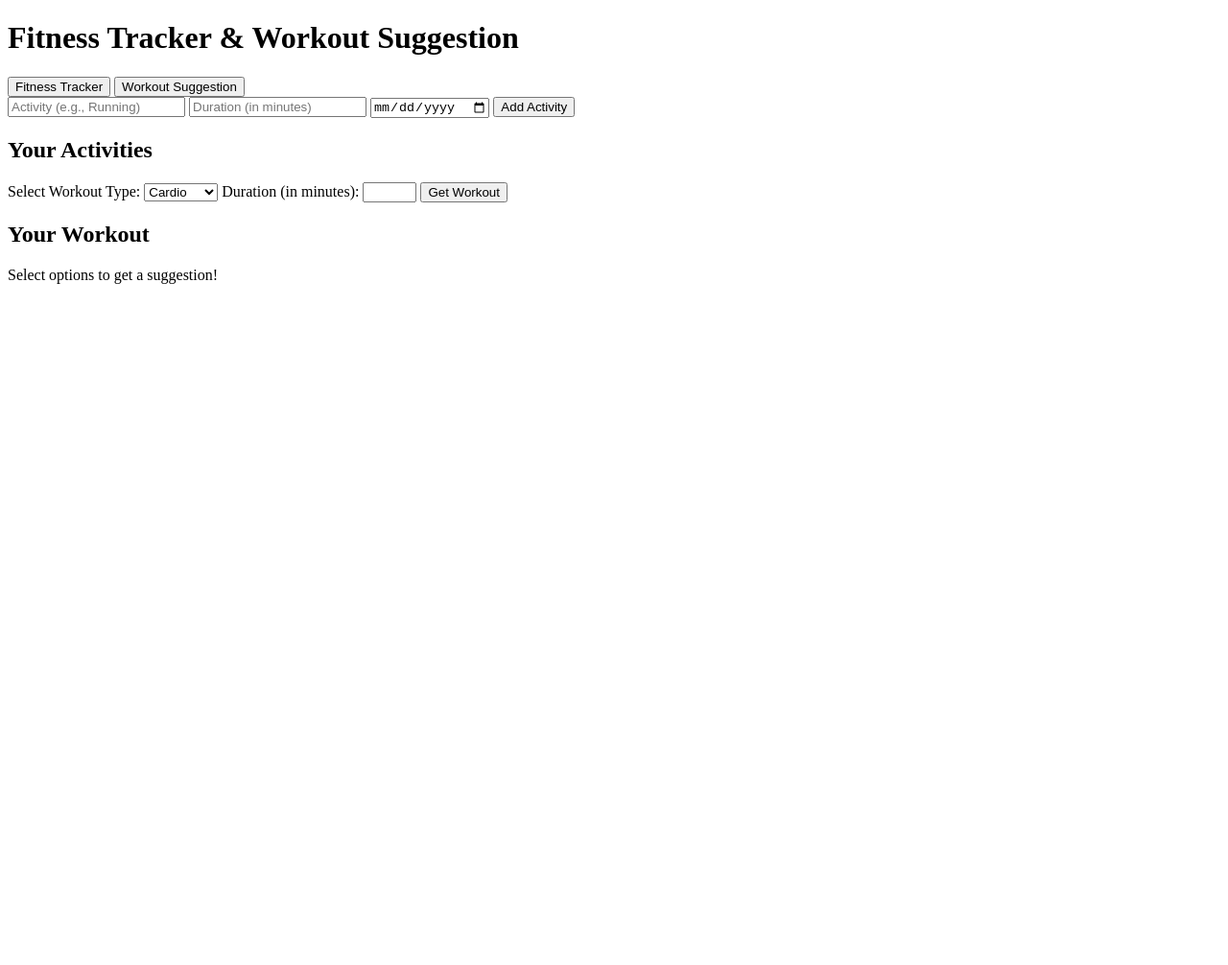
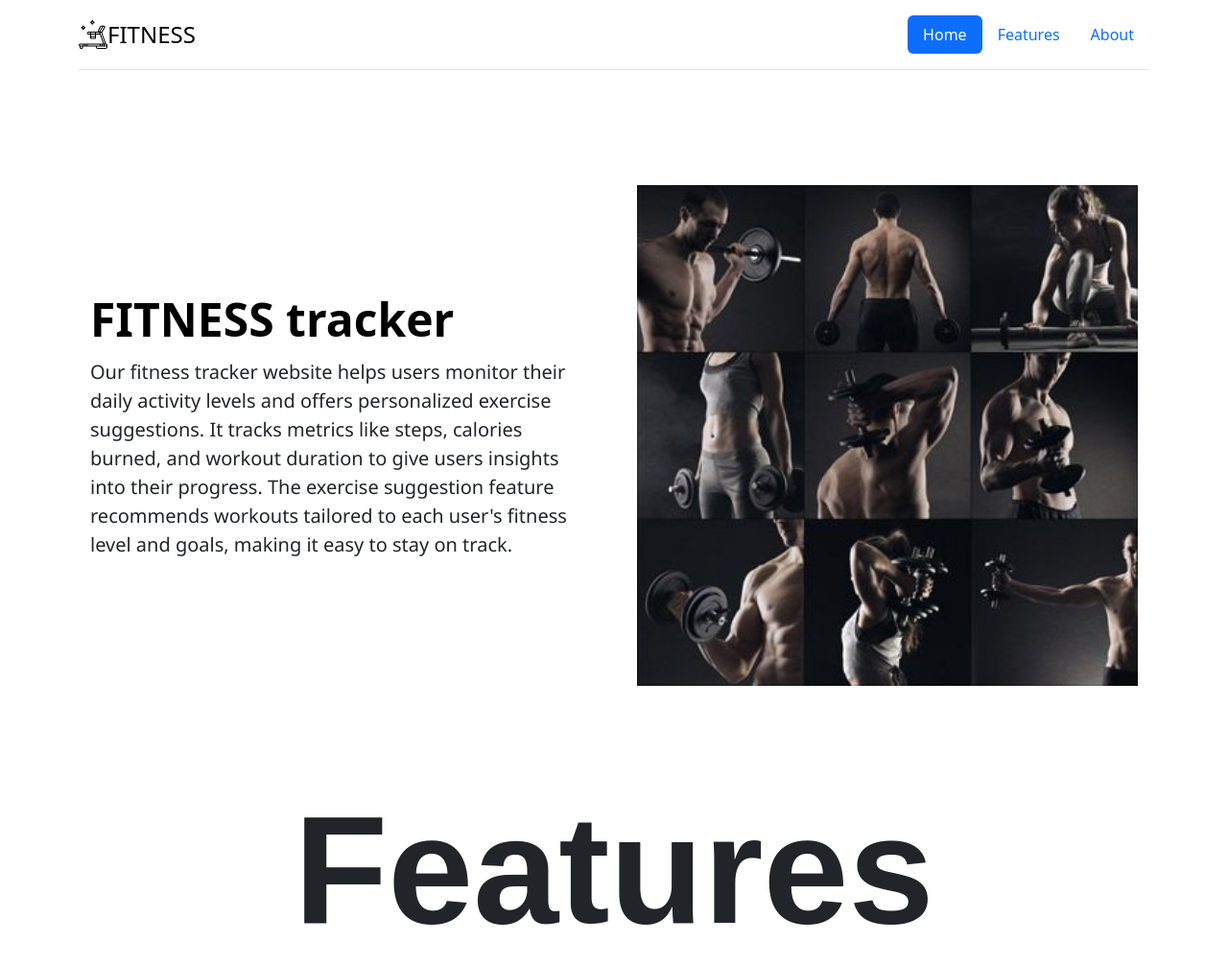
Before and after one commit to kashyap-chadha/Fitness-tracker-website, a plain HTML site: page index.html in a window 1280 px wide. Shown: the top 1006 px of the page at 96% size. Before the commit the page ends 800 px from the top, so only its background shows below. Drawn offline with nearby package versions, Linux system fonts and the light colour scheme.

Commit message:
index.html

```diff
--- a/index.html
+++ b/index.html
@@ -2,55 +2,70 @@
 <html lang="en">
 <head>
   <meta charset="UTF-8">
-  <meta name="viewport" content="width=device-width, initial-scale=1.0">
-  <title>Fitness Tracker & Workout Suggestion</title>
-  <link rel="stylesheet" href="style.css">
+  <link href="https://cdn.jsdelivr.net/npm/bootstrap@5.3.3/dist/css/bootstrap.min.css" rel="stylesheet" integrity="sha384-QWTKZyjpPEjISv5WaRU9OFeRpok6YctnYmDr5pNlyT2bRjXh0JMhjY6hW+ALEwIH" crossorigin="anonymous">
+  <title>Fitnees tracker</title>
+  <link rel="stylesheet" href="./style.css">
 </head>
 <body>
-  <div class="container">
-    <h1>Fitness Tracker & Workout Suggestion</h1>
+  <section id="nav">
+    <div class="container">
+      <header class="d-flex flex-wrap justify-content-center py-3 mb-4 border-bottom">
+        <a href="#" class="d-flex align-items-center mb-3 mb-md-0 me-md-auto link-body-emphasis text-decoration-none">
+          <img src="./images/fitness-gym-svgrepo-com.svg" height="40px" width="30px" alt="">
+          <span class="fs-4"> FITNESS</span>
+        </a>
 
-    <div class="tabs">
-      <button class="tab-btn active" data-tab="tracker">Fitness Tracker</button>
-      <button class="tab-btn" data-tab="workout">Workout Suggestion</button>
+        <ul class="nav nav-pills">
+          <li class="nav-item"><a href="#home" class="nav-link active" aria-current="page">Home</a></li>
+          <li class="nav-item"><a href="#Features" class="nav-link">Features</a></li>
+          <li class="nav-item"><a href="./about.html" class="nav-link">About</a></li>
+        </ul>
+      </header>
+    </div>
+  </section>
+  <section id="home">
+    <div class="container col-xxl-8 px-4 py-5">
+      <div class="row flex-lg-row-reverse align-items-center g-5 py-5">
+        <div class="col-10 col-sm-8 col-lg-6">
+          <img src="./images/fitness collage.jpg" class="d-block mx-lg-auto img-fluid" alt="Bootstrap Themes" width="700" height="500" loading="lazy">
+        </div>
+        <div class="col-lg-6">
+          <h1 class="display-5 fw-bold text-body-emphasis lh-1 mb-3">FITNESS tracker</h1>
+          <p class="lead">Our fitness tracker website helps users monitor their daily activity levels and offers personalized exercise suggestions. It tracks metrics like steps, calories burned, and workout duration to give users insights into their progress. The exercise suggestion feature recommends workouts tailored to each user's fitness level and goals, making it easy to stay on track.</p>
+
+        </div>
+      </div>
+    </div>
+  </section>
+  <section id="Features">
+    <h2 class="feature-heading">Features</h2>
+    <div class="feature-fitness">
+      <div class="card">
+        <img src="./images/fitness tracker.avif" height="300px" class="card-img-top" alt="...">
+        <div class="card-body">
+          <h5 class="card-title">Fitness tracker</h5>
+          <p class="card-text">Our fitness tracker monitors daily activities, tracking metrics like steps, calories, and workout duration to give users a complete overview of their fitness progress.</p>
+          <a href="./tracker.html" class="btn btn-primary">Go</a>
+        </div>
+      </div>
+
+      <div class="card">
+        <img src="./images/fitness exercise.jpg" height="300px" class="card-img-top" alt="...">
+        <div class="card-body">
+          <h5 class="card-title">Exercise suggestion</h5>
+          <p class="card-text">The exercise suggestion feature recommends personalized workouts based on users' activity levels and fitness goals, making it easy to stay motivated and progress effectively.</p>
+          <a href="./exercise.html" class="btn btn-primary">Go</a>
+        </div>
+      </div>
     </div>
 
-    <!-- Fitness Tracker Section -->
-    <div class="tab-content" id="tracker">
-      <form id="activityForm">
-        <input type="text" id="activity" placeholder="Activity (e.g., Running)" required>
-        <input type="number" id="activityDuration" placeholder="Duration (in minutes)" required>
-        <input type="date" id="activityDate" required>
-        <button type="submit">Add Activity</button>
-      </form>
 
-      <h2>Your Activities</h2>
-      <ul id="activityList"></ul>
-    </div>
-
-    <!-- Workout Suggestion Section -->
-    <div class="tab-content hidden" id="workout">
-      <form id="workoutForm">
-        <label for="workoutType">Select Workout Type:</label>
-        <select id="workoutType" required>
-          <option value="cardio">Cardio</option>
-          <option value="strength">Strength</option>
-          <option value="flexibility">Flexibility</option>
-        </select>
-
-        <label for="workoutDuration">Duration (in minutes):</label>
-        <input type="number" id="workoutDurationInput" min="5" max="60" required>
-
-        <button type="submit">Get Workout</button>
-      </form>
-
-      <div id="suggestion" class="suggestion-box">
-        <h2>Your Workout</h2>
-        <p id="workoutDisplay">Select options to get a suggestion!</p>
-      </div>
-    </div>
-  </div>
-
-  <script src="./index.js"></script>
+  </section>
+  <script src="https://cdn.jsdelivr.net/npm/bootstrap@5.3.3/dist/js/bootstrap.bundle.min.js" integrity="sha384-YvpcrYf0tY3lHB60NNkmXc5s9fDVZLESaAA55NDzOxhy9GkcIdslK1eN7N6jIeHz" crossorigin="anonymous"></script>
 </body>
+<section id="footer">
+  <footer class="footer">
+      <p style="color: aliceblue;" >© Byte-Sized Developers</p>
+    </footer>
+</section>
 </html>
```
